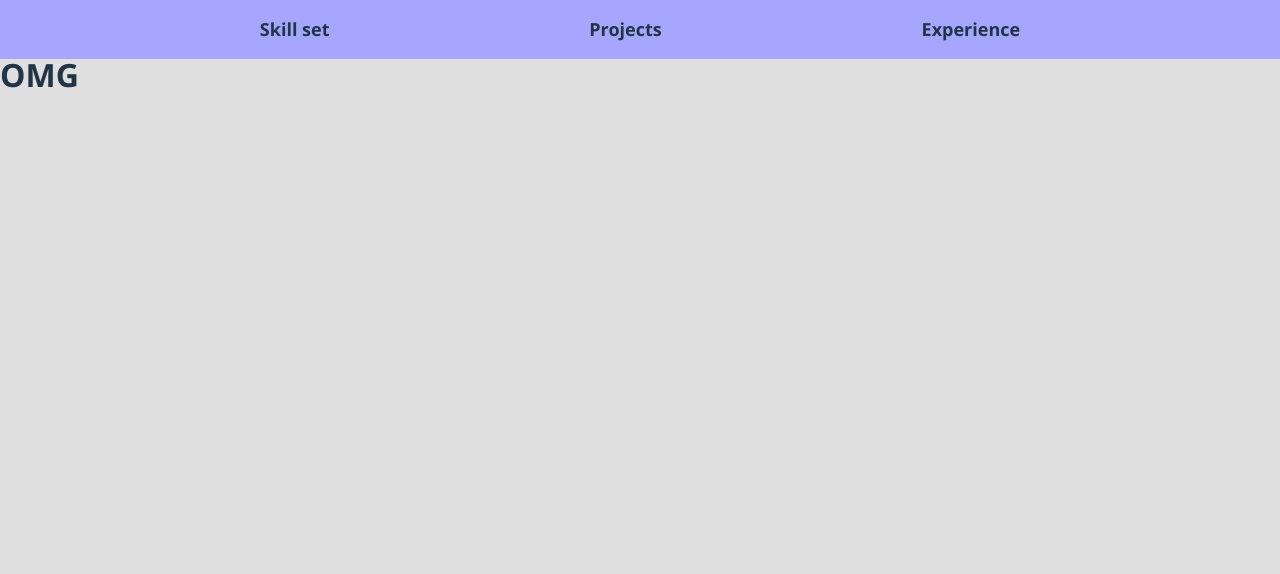
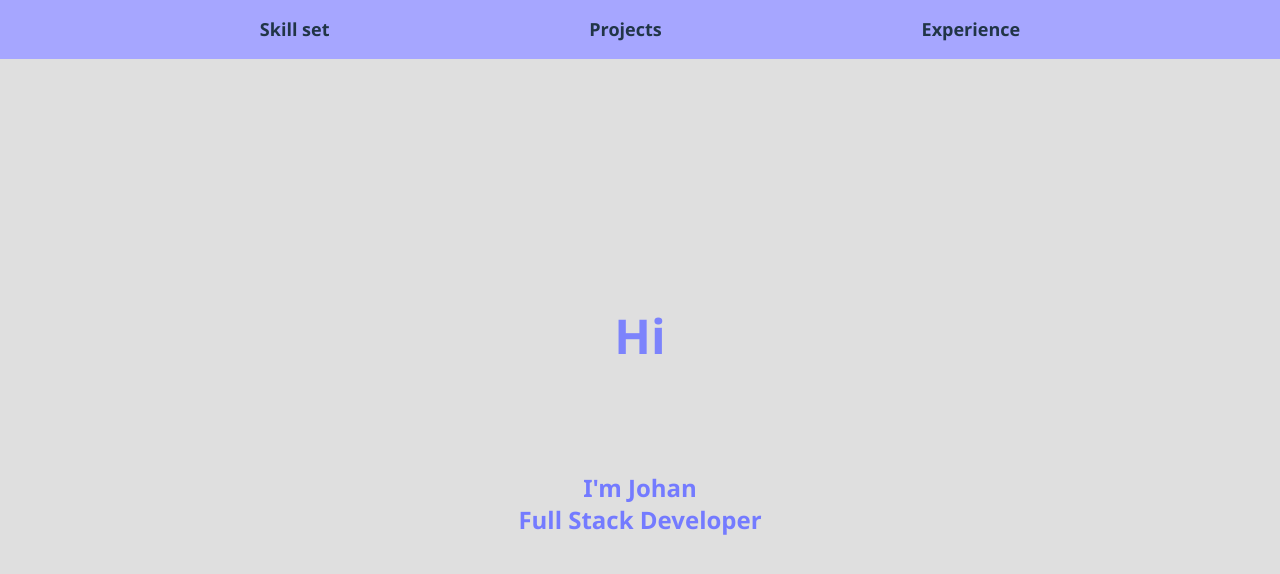
Before and after one commit to JouanDeag/New-Portfolio, a website built with Vite: page index.html in a window 1280 px wide. Built offline with nearby package versions, Linux system fonts and the light colour scheme.

Commit message:
First viewport

```diff
--- a/index.html
+++ b/index.html
@@ -6,7 +6,16 @@
     <meta name="viewport" content="width=device-width, initial-scale=1.0" />
     <meta name="description" content="Welcome to Johan's Portfolio" />
 
+    <!-- links -->
+    <script
+      src="https://cdnjs.cloudflare.com/ajax/libs/jquery/3.6.1/jquery.min.js"
+      integrity="sha512-aVKKRRi/Q/YV+4mjoKBsE4x3H+BkegoM/em46NNlCqNTmUYADjBbeNefNxYV7giUp0VxICtqdrbqU7iVaeZNXA=="
+      crossorigin="anonymous"
+      referrerpolicy="no-referrer"></script>
+
+    <script defer src="script.js"></script>
     <link rel="stylesheet" href="style.css" />
+
     <title>Johan's Portfolio</title>
   </head>
   <body>
@@ -17,7 +26,14 @@
         <li><a href="#experience" class="nav-link">Experience</a></li>
       </ul>
     </nav>
-
-    <h1>OMG</h1>
+    <header>
+      <div class="front">
+        <div class="welcome-text">
+          <h1 class="welcome">Hi</h1>
+        </div>
+        <h2>I'm Johan</h2>
+        <h2>Full Stack Developer</h2>
+      </div>
+    </header>
   </body>
 </html>
--- /dev/null
+++ b/script.js
@@ -0,0 +1,46 @@
+$(document).ready(function () {
+
+    // Set possible hello messages
+    var helloMessages = [
+        "Hello!",
+        "Hey!",
+        "Howdy!",
+        "Greetings!",
+        "Salutations!",
+        "Ciao!",
+        "Bonjour!",
+        "Hola!",
+        "Aloha!",
+        "Namaste!",
+        "Shalom!",
+        "Salaam!",
+        "Konnichiwa!",
+        "Nǐ hǎo!",
+        "Hej!",
+        "Hallå!",
+        "Hallo!"
+    ];
+
+    currentHello = 0;
+    // Add class to animate welcome message
+    function randomMsg(currentHello) {
+        // Get random message
+        let random = Math.floor(Math.random() * helloMessages.length);
+        // Make sure it's not the same as the current message
+        if (random == currentHello) {
+            randomMsg(currentHello);
+        } else {
+            return currentHello = random;
+        }
+    };
+
+    setInterval(() => {
+        $(".welcome").addClass("hide");
+        setTimeout(() => {
+            $(".welcome").text(helloMessages[randomMsg()]);
+            $(".welcome").removeClass("hide");
+        }, 500);
+
+
+    }, 5000);
+});
--- a/style.css
+++ b/style.css
@@ -55,3 +55,37 @@ nav {
   text-decoration: none;
   font-weight: 700;
 }
+
+header {
+  display: flex;
+  flex-direction: column;
+  align-items: center;
+  justify-content: center;
+  text-align: center;
+  padding: 1rem;
+  height: calc(100vh - 3.8rem);
+}
+
+.front {
+  font-size: 1rem;
+  font-weight: 500;
+  color: var(--accent);
+}
+
+.front h1 {
+  font-size: 3rem;
+  font-weight: 700;
+}
+
+.welcome-text {
+  padding-bottom: 15vh;
+}
+
+.hide {
+  opacity: 0 !important;
+}
+
+.welcome {
+  opacity: 1;
+  transition: opacity 0.5s ease-in-out;
+}
```
